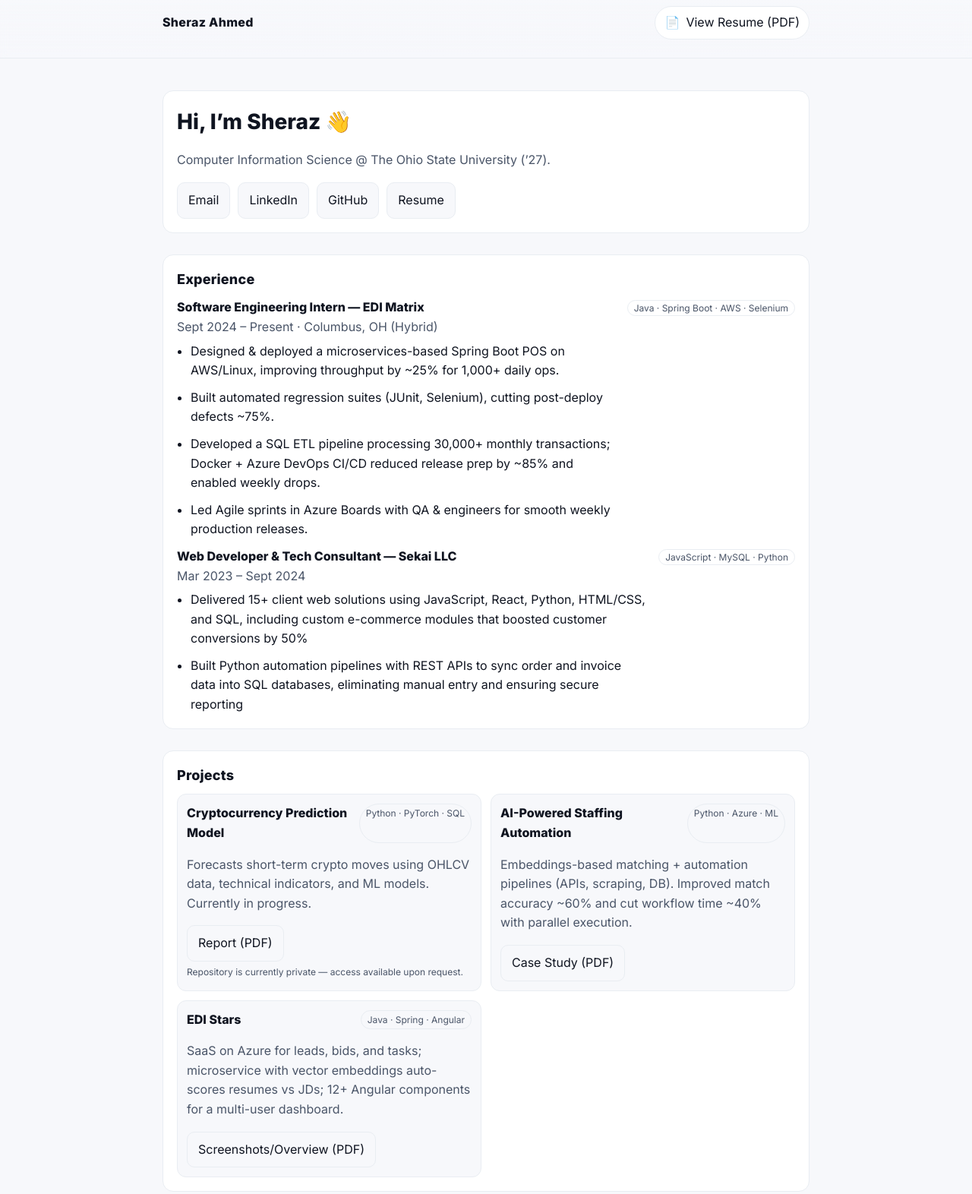
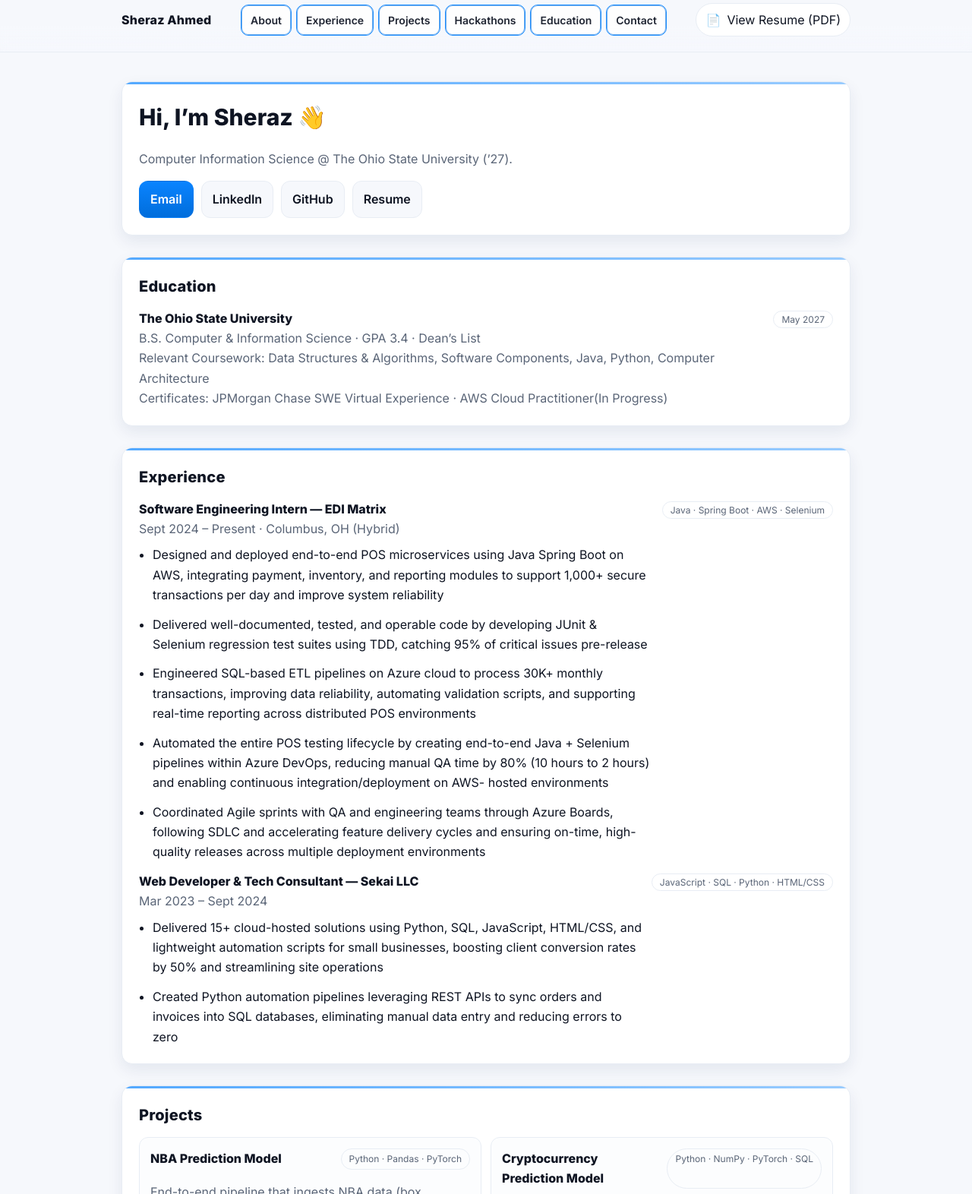
Before and after one commit to SsjRaz/Personal-Portfolio, a plain HTML site: page index.html in a window 1280 px wide. Shown: the part 16-1588 px from the top of the page at 76% size. Drawn offline with Linux system fonts and the light colour scheme.

Commit message:
Updated Wesbite

```diff
--- a/index.html
+++ b/index.html
@@ -8,74 +8,159 @@
   <link rel="preconnect" href="https://fonts.googleapis.com">
   <link rel="preconnect" href="https://fonts.gstatic.com" crossorigin>
   <link href="https://fonts.googleapis.com/css2?family=Inter:wght@400;600;800&display=swap" rel="stylesheet">
+
   <style>
+    /* ====== THEME ====== */
     :root{
-      --bg:#0b0c10; --card:#12141a; --text:#e6e8ee; --muted:#b8c0cc; --accent:#6dd3ff; --line:#1b1f2a;
+      --bg:#0a0b10; --card:#12141a; --text:#e9ecf3; --muted:#B5BECC;
+      --accent:#7fd3ff; --accent-strong:#3bbdff; --line:#1b2030; --shadow: 0 8px 24px rgba(0,0,0,.35);
     }
     @media (prefers-color-scheme: light){
-      :root{ --bg:#f7f8fb; --card:#ffffff; --text:#0f1420; --muted:#4a5568; --accent:#0077ff; --line:#e9edf2; }
+      :root{ --bg:#f6f8fc; --card:#ffffff; --text:#0e1422; --muted:#5a6577; --accent:#0a84ff; --accent-strong:#006DDB; --line:#e8edf4; --shadow:0 8px 20px rgba(16,38,84,.08); }
     }
+
+    /* ====== BASE ====== */
     *{box-sizing:border-box}
     html,body{margin:0;height:100%}
-    body{font-family:Inter,system-ui,-apple-system,Segoe UI,Roboto,Arial,sans-serif;background:var(--bg);color:var(--text);line-height:1.6}
-    .wrap{max-width:900px;margin:0 auto;padding:24px}
-    header{position:sticky;top:0;background:linear-gradient(180deg,var(--bg),color-mix(in oklab,var(--bg),transparent 100%));backdrop-filter:saturate(1.2) blur(6px);z-index:10;border-bottom:1px solid var(--line)}
-    nav{display:flex;gap:12px;flex-wrap:wrap;align-items:center;justify-content:space-between}
-    .brand{font-weight:800;letter-spacing:.3px}
+    html{scroll-behavior:smooth}
+    body{font-family:Inter,system-ui,-apple-system,Segoe UI,Roboto,Arial,sans-serif;background:var(--bg);color:var(--text);line-height:1.65}
+    .wrap{max-width:1000px;margin:0 auto;padding:20px}
+    .muted{color:var(--muted)}
+    a{color:inherit}
+
+    /* ====== HEADER / NAV ====== */
+    header{
+      position:sticky;top:0;z-index:20;border-bottom:1px solid var(--line);
+      background:linear-gradient(180deg,var(--bg) 60%,transparent);
+      backdrop-filter:saturate(1.2) blur(6px);
+    }
+    nav{display:flex;gap:12px;align-items:center;justify-content:space-between;flex-wrap:wrap}
+    .brand{font-weight:800;letter-spacing:.2px}
+    .nav-links{display:flex;gap:6px;flex-wrap:wrap}
+    .nav-btn{
+      display:inline-flex;align-items:center;gap:8px;
+      padding:8px 12px;border:1px solid var(--line);border-radius:10px;background:var(--card);
+      text-decoration:none;font-weight:600;font-size:14px;opacity:.92;
+      transition:border-color .2s, transform .05s, background .2s;
+    }
+    .nav-btn:hover{border-color:color-mix(in oklab,var(--accent),var(--line) 55%)}
+    .nav-btn:active{transform:translateY(1px)}
+    .nav-btn.active, .nav-btn[aria-current="page"]{
+      border-color:var(--accent); box-shadow: inset 0 0 0 1px color-mix(in oklab,var(--accent-strong),transparent 40%);
+    }
+
     .chip{display:inline-flex;align-items:center;gap:8px;padding:8px 12px;border:1px solid var(--line);border-radius:999px;background:var(--card)}
-    .chip a{color:var(--text);text-decoration:none}
-    .chip:hover{border-color:color-mix(in oklab,var(--accent),var(--line) 60%)}
+    .chip a{text-decoration:none}
+
+    /* ====== LAYOUT / SECTIONS ====== */
     main{display:grid;gap:28px;padding-top:18px}
-    section{background:var(--card);border:1px solid var(--line);border-radius:14px;padding:18px}
-    h1{font-size:28px;margin:0 0 6px 0}
-    h2{font-size:18px;margin:0 0 10px 0;letter-spacing:.2px}
-    .muted{color:var(--muted)}
+    section{
+      background:var(--card);border:1px solid var(--line);border-radius:14px;padding:22px;
+      box-shadow: var(--shadow);
+      scroll-margin-top:84px; /* comp for sticky header when scrolling to anchors */
+      position:relative;overflow:hidden;
+    }
+    section::before{
+      content:""; position:absolute; inset:0 0 auto 0; height:3px;
+      background:linear-gradient(90deg,var(--accent),color-mix(in oklab,var(--accent),transparent 40%));
+      opacity:.7;
+    }
+    h1{font-size:30px;margin:0 0 8px}
+    h2{font-size:20px;margin:0 0 12px;letter-spacing:.2px}
     ul{margin:8px 0 0 0;padding:0;list-style:none}
-    li+li{margin-top:10px}
+    li+li{margin-top:12px}
     .row{display:grid;grid-template-columns:1fr auto;gap:12px}
-    .btn{display:inline-block;padding:10px 14px;border-radius:10px;border:1px solid var(--line);background:var(--bg);color:var(--text);text-decoration:none}
+    .pill{font-size:12px;color:var(--muted);border:1px solid var(--line);padding:3px 10px;border-radius:999px;white-space:nowrap}
+
+    /* ====== BUTTONS / CARDS ====== */
+    .btn{display:inline-block;padding:10px 14px;border-radius:12px;border:1px solid var(--line);background:var(--bg);color:var(--text);text-decoration:none;font-weight:600}
     .btn:hover{border-color:var(--accent)}
-    .pill{font-size:12px;color:var(--muted);border:1px solid var(--line);padding:2px 8px;border-radius:999px}
+    .btn.primary{background:linear-gradient(180deg,var(--accent),var(--accent-strong));color:white;border-color:transparent}
+
     .grid{display:grid;gap:12px}
-    @media (min-width:720px){ .grid{grid-template-columns:repeat(2,1fr)} }
-    footer{padding:24px 0;color:var(--muted);text-align:center}
+    @media (min-width:760px){ .grid{grid-template-columns:repeat(2,1fr)} }
+
+    .card{
+      border:1px solid var(--line);border-radius:12px;padding:14px;background:color-mix(in oklab,var(--bg),var(--card) 70%);
+    }
+
+    footer{padding:32px 0 10px;color:var(--muted);text-align:center}
+
+    /* ====== SMALL UTIL ====== */
+    .stack{display:flex;gap:10px;flex-wrap:wrap}
   </style>
 </head>
+
 <body>
+  <!-- ====== HEADER ====== -->
   <header>
     <div class="wrap">
       <nav>
         <div class="brand">Sheraz Ahmed</div>
-        <div class="chip"><span>📄</span><a href="resume.pdf" target="_blank" rel="noopener">View Resume (PDF)</a></div>
+        <div class="nav-links" id="topnav">
+          <a class="nav-btn" href="#about">About</a>
+          <a class="nav-btn" href="#experience">Experience</a>
+          <a class="nav-btn" href="#projects">Projects</a>
+          <a class="nav-btn" href="#hackathons">Hackathons</a>
+          <a class="nav-btn" href="#education">Education</a>
+          <a class="nav-btn" href="#contact">Contact</a>
+        </div>
+        <div class="chip"><span>📄</span><a href="Sheraz_A_Resume.pdf" target="_blank" rel="noopener">View Resume (PDF)</a></div>
       </nav>
     </div>
   </header>
 
+  <!-- ====== CONTENT ====== -->
   <div class="wrap">
     <main>
-      <section>
+      <!-- About -->
+      <section id="about">
         <h1>Hi, I’m Sheraz 👋</h1>
         <p class="muted">Computer Information Science @ The Ohio State University (’27).</p>
-        <div style="display:flex;gap:10px;flex-wrap:wrap;margin-top:8px">
-          <a class="btn" href="mailto:Sherazssj20@gmail.com">Email</a>
+        <div class="stack" style="margin-top:8px">
+          <a class="btn primary" href="mailto:Sherazssj20@gmail.com">Email</a>
           <a class="btn" href="https://www.linkedin.com/in/sheraz-ahmed-ssjraz" target="_blank" rel="noopener">LinkedIn</a>
           <a class="btn" href="https://github.com/SsjRaz" target="_blank" rel="noopener">GitHub</a>
-          <a class="btn" href="resume.pdf" target="_blank" rel="noopener">Resume</a>
+          <a class="btn" href="Sheraz_A_Resume.pdf" target="_blank" rel="noopener">Resume</a>
         </div>
       </section>
 
-      <section>
+      <!-- Education -->
+      <section id="education">
+        <h2>Education</h2>
+        <ul>
+          <li class="row">
+            <div>
+              <strong>The Ohio State University</strong>
+              <div class="muted">B.S. Computer & Information Science · GPA 3.4 · Dean’s List</div>
+              <div class="muted">Relevant Coursework: Data Structures & Algorithms, Software Components, Java, Python, Computer Architecture</div>
+              <div class="muted">Certificates: JPMorgan Chase SWE Virtual Experience · AWS Cloud Practitioner(In Progress)</div>
+            </div>
+            <div><span class="pill">May 2027</span></div>
+          </li>
+        </ul>
+      </section>
+
+      <!-- Experience -->
+      <section id="experience">
         <h2>Experience</h2>
         <ul>
           <li class="row">
             <div>
               <strong>Software Engineering Intern — EDI Matrix</strong>
               <div class="muted">Sept 2024 – Present · Columbus, OH (Hybrid)</div>
-              <ul style="list-style:disc;margin-left:18px;margin-top:6px">
-                <li>Designed & deployed a microservices-based Spring Boot POS on AWS/Linux, improving throughput by ~25% for 1,000+ daily ops.</li>
-                <li>Built automated regression suites (JUnit, Selenium), cutting post-deploy defects ~75%.</li>
-                <li>Developed a SQL ETL pipeline processing 30,000+ monthly transactions; Docker + Azure DevOps CI/CD reduced release prep by ~85% and enabled weekly drops.</li>
-                <li>Led Agile sprints in Azure Boards with QA & engineers for smooth weekly production releases.</li>
+              <ul style="list-style:disc;margin-left:18px;margin-top:8px">
+                <li>Designed and deployed end-to-end POS microservices using Java Spring Boot on AWS, integrating payment,
+inventory, and reporting modules to support 1,000+ secure transactions per day and improve system reliability</li>
+                <li>Delivered well-documented, tested, and operable code by developing JUnit & Selenium regression test suites
+using TDD, catching 95% of critical issues pre-release</li>
+                <li>Engineered SQL-based ETL pipelines on Azure cloud to process 30K+ monthly transactions, improving data
+reliability, automating validation scripts, and supporting real-time reporting across distributed POS environments</li>
+                <li>Automated the entire POS testing lifecycle by creating end-to-end Java + Selenium pipelines within Azure DevOps,
+reducing manual QA time by 80% (10 hours to 2 hours) and enabling continuous integration/deployment on AWS-
+hosted environments</li>
+                <li>Coordinated Agile sprints with QA and engineering teams through Azure Boards, following SDLC and accelerating
+feature delivery cycles and ensuring on-time, high-quality releases across multiple deployment environments</li>
               </ul>
             </div>
             <div><span class="pill">Java · Spring Boot · AWS · Selenium</span></div>
@@ -84,85 +169,141 @@
             <div>
               <strong>Web Developer & Tech Consultant — Sekai LLC</strong>
               <div class="muted">Mar 2023 – Sept 2024</div>
-              <ul style="list-style:disc;margin-left:18px;margin-top:6px">
-                <li>Delivered 15+ client web solutions using JavaScript, React, Python, HTML/CSS, and SQL, including custom e-commerce modules that boosted customer conversions by 50%</li>
-                <li>Built Python automation pipelines with REST APIs to sync order and invoice data into SQL databases, eliminating manual entry and ensuring secure reporting</li>
+              <ul style="list-style:disc;margin-left:18px;margin-top:8px">
+                <li>Delivered 15+ cloud-hosted solutions using Python, SQL, JavaScript, HTML/CSS, and lightweight automation
+scripts for small businesses, boosting client conversion rates by 50% and streamlining site operations</li>
+                <li>Created Python automation pipelines leveraging REST APIs to sync orders and invoices into SQL databases,
+eliminating manual data entry and reducing errors to zero</li>
               </ul>
             </div>
-            <div><span class="pill">JavaScript · MySQL · Python</span></div>
+            <div><span class="pill">JavaScript · SQL · Python · HTML/CSS</span></div>
           </li>
         </ul>
       </section>
 
-      <section>
+      <!-- Projects -->
+      <section id="projects">
         <h2>Projects</h2>
         <div class="grid">
-          <div style="border:1px solid var(--line);border-radius:12px;padding:12px;background:var(--bg)">
+
+
+          <!-- Project 2 -->
+          <div class="card">
             <div class="row">
-              <strong>Cryptocurrency Prediction Model</strong>
-              <span class="pill">Python · PyTorch · SQL</span>
+              <strong>NBA Prediction Model</strong>
+              <span class="pill">Python · Pandas · PyTorch</span>
             </div>
-            <p class="muted">Forecasts short-term crypto moves using OHLCV data, technical indicators, and ML models. Currently in progress.</p>
-            <div style="display:flex;gap:10px;flex-wrap:wrap">
-              <a class="btn" href="assets/Cryptocurrency-Prediction-Model-Doc.pdf" target="_blank" rel="noopener">Report (PDF)</a>
+            <p class="muted">
+              End-to-end pipeline that ingests NBA data (box scores/advanced stats), engineers features,
+              and generates game outcome predictions with ML models.
+            </p>
+            <div class="stack">
+              <a class="btn" href="https://github.com/akhaliq0/NBA-Prediction-Model" target="_blank" rel="noopener">GitHub</a>
             </div>
-            <div style="font-size:12px;color:var(--muted);margin-top:4px">
-              Repository is currently private — access available upon request.
+            <div style="font-size:12px;color:var(--muted);margin-top:6px">
+              In Progress
             </div>
           </div>
 
-          <div style="border:1px solid var(--line);border-radius:12px;padding:12px;background:var(--bg)">
+          <!-- Project 2 -->
+          <div class="card">
+            <div class="row">
+              <strong>Cryptocurrency Prediction Model</strong>
+              <span class="pill">Python · NumPy · PyTorch · SQL</span>
+            </div>
+            <p class="muted">Forecasts short-term crypto moves using OHLCV data, technical indicators, and ML models.</p>
+            <div class="stack">
+              <a class="btn" href="https://github.com/SsjRaz/Cryptocurrency-Prediction-Model" target="_blank" rel="noopener">GitHub</a>
+            </div>
+            <div style="font-size:12px;color:var(--muted);margin-top:6px">
+              In Progress
+            </div>
+          </div>
+
+          <!-- Project 3 -->
+          <div class="card">
             <div class="row">
               <strong>AI-Powered Staffing Automation</strong>
               <span class="pill">Python · Azure · ML</span>
             </div>
             <p class="muted">Embeddings-based matching + automation pipelines (APIs, scraping, DB). Improved match accuracy ~60% and cut workflow time ~40% with parallel execution.</p>
-            <div style="display:flex;gap:10px;flex-wrap:wrap">
+            <div class="stack">
               <a class="btn" href="assets/AI-Powered-Staffing-Automation-Case_Study.pdf" target="_blank" rel="noopener">Case Study (PDF)</a>
             </div>
           </div>
 
-          <div style="border:1px solid var(--line);border-radius:12px;padding:12px;background:var(--bg)">
+          <!-- Project 4 -->
+          <div class="card">
             <div class="row">
               <strong>EDI Stars</strong>
               <span class="pill">Java · Spring · Angular</span>
             </div>
             <p class="muted">SaaS on Azure for leads, bids, and tasks; microservice with vector embeddings auto-scores resumes vs JDs; 12+ Angular components for a multi-user dashboard.</p>
-            <div style="display:flex;gap:10px;flex-wrap:wrap">
+            <div class="stack">
               <a class="btn" href="assets/EDI-Stars-Document.pdf" target="_blank" rel="noopener">Screenshots/Overview (PDF)</a>
             </div>
           </div>
-        </div>
       </section>
 
-      <section>
-        <h2>Education</h2>
+      <!-- Hackathons -->
+      <section id="hackathons">
+        <h2>Hackathons</h2>
         <ul>
           <li class="row">
             <div>
-              <strong>The Ohio State University</strong>
-              <div class="muted">B.S. Computer & Information Science · GPA 3.5 · Dean’s List</div>
-              <div class="muted">Relevant: Data Structures & Algorithms, Software Components, Java, Python, Computer Architecture</div>
-              <div class="muted">Certs: IBM Generative AI for Software Development; JPMorgan Chase SWE Virtual Experience; AWS Cloud Practitioner</div>
+              <strong>HackOHI/O</strong>
+              <div class="muted">October 25–26, 2025 · Columbus, OH</div>
+              <div class="muted">Status: <em>To be attended</em></div>
             </div>
-            <div><span class="pill">May 2027</span></div>
+            <div><span class="pill">24-hr · Team-based</span></div>
+          </li>
+          <li class="row">
+            <div>
+              <strong>JPMorgan Chase — Code for Good</strong>
+              <div class="muted">November 7–8, 2025</div>
+              <div class="muted">Status: <em>To be attended</em></div>
+            </div>
+            <div><span class="pill">Social Impact · FinTech</span></div>
           </li>
         </ul>
       </section>
 
-      <section>
+      <!-- Contact -->
+      <section id="contact">
         <h2>Contact</h2>
         <p>📬 <a href="mailto:Sherazssj20@gmail.com">Sherazssj20@gmail.com</a> · 📱 <a href="tel:+16145866575">(614) 586-6575</a></p>
       </section>
     </main>
 
     <footer>
-      <div>© <span id="y"></span> Sheraz Ahmed · Built with plain HTML/CSS</div>
+      <div>© <span id="y"></span> Sheraz Ahmed · Built with HTML/CSS</div>
     </footer>
   </div>
 
   <script>
+    // Year
     document.getElementById('y').textContent = new Date().getFullYear();
+
+    // Scroll-spy to highlight active section in the top nav
+    const sections = [...document.querySelectorAll('main section[id]')];
+    const navLinks = [...document.querySelectorAll('#topnav a')];
+    const map = new Map(sections.map(s => [s.id, navLinks.find(a => a.getAttribute('href') === `#${s.id}`)]));
+
+    const io = new IntersectionObserver((entries) => {
+      entries.forEach(entry => {
+        const link = map.get(entry.target.id);
+        if (!link) return;
+        if (entry.isIntersecting) {
+          navLinks.forEach(a => a.classList.remove('active'));
+          link.classList.add('active');
+          link.setAttribute('aria-current','page');
+        } else {
+          link.removeAttribute('aria-current');
+        }
+      });
+    }, { rootMargin: '-40% 0px -55% 0px', threshold: [0, 0.3, 1] });
+
+    sections.forEach(s => io.observe(s));
   </script>
 </body>
 </html>
```
Also changed, not shown: 3 other files.
